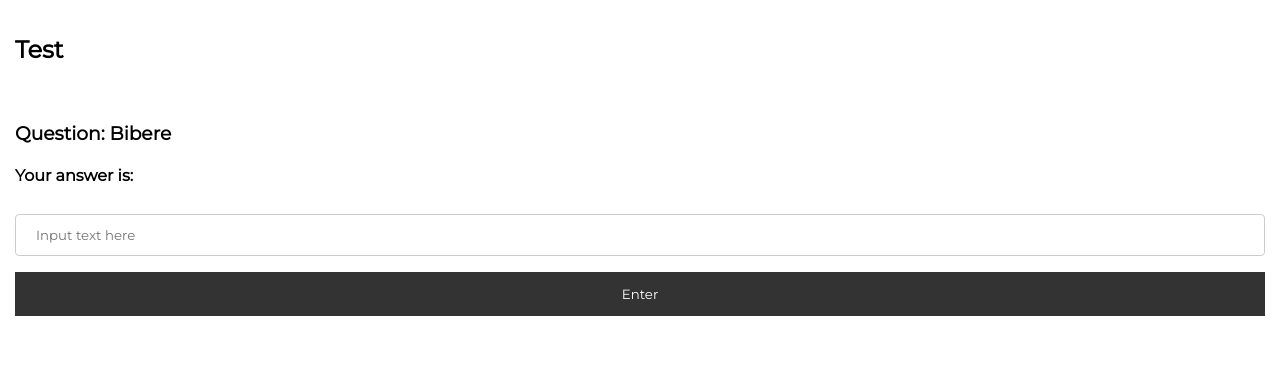
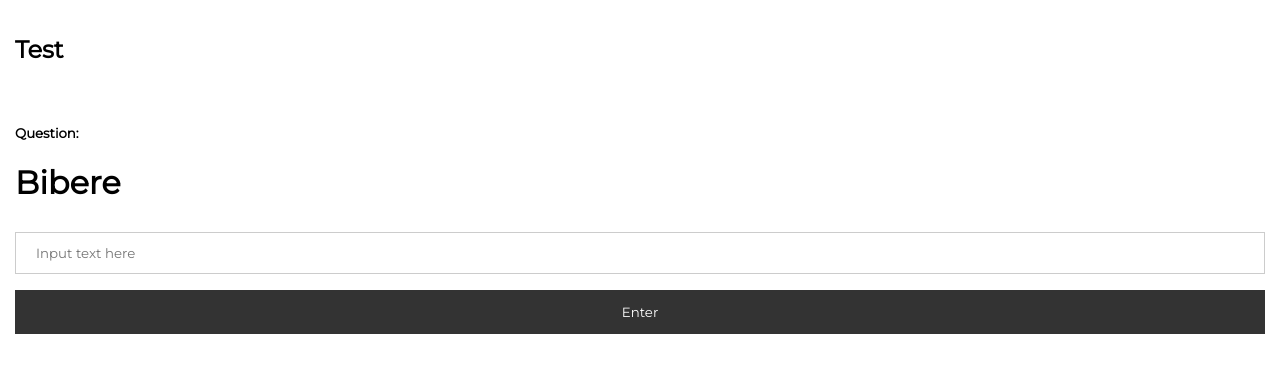
Before and after one commit to RafayelGardishyan/Schoolar, a Django app: page /app/test/4 in a window 1280 px wide. Shown: the part 106-479 px from the top of the page. Run offline with Django 3.2, Linux system fonts and the light colour scheme; a user stored in the database is signed in; data comes from the database, SQL or seed files in the repository; both versions use the stored data as it was after the commit.

Commit message:
Added better styles and some minor changes

```diff
--- a/learnit/static/css/style.css
+++ b/learnit/static/css/style.css
@@ -54,7 +54,7 @@ input[type=text], input[type=password], input[type=email], select {
   margin: 8px 0;
   display: inline-block;
   border: 1px solid #ccc;
-  border-radius: 4px;
+  /*border-radius: 4px;*/
   box-sizing: border-box;
   width: 100%;
 }
@@ -135,3 +135,19 @@ td{
 h2{
     font-weight: bold;
 }
+
+#add_inputs_c{
+    background-color: #007410;
+}
+
+#remove_inputs_c{
+    background-color: #7b0100;
+}
+
+#remove_inputs_c,#add_inputs_c{
+    font-weight: bolder;
+}
+
+#question_result, #wrong_answer{
+    display: none;
+}
--- a/learnit/static/js/test_module.js
+++ b/learnit/static/js/test_module.js
@@ -1,3 +1,6 @@
+    let good_color = "#009100";
+    let bad_color = "#b30008";
+
     let stats = {
         wrongAnswers: 0,
         goodAnswers: 0,
@@ -9,6 +12,7 @@
     }
 
     let current_question = undefined;
+    let previous_question = undefined;
 
       difficult_questions = [];
 
@@ -38,6 +42,9 @@
 
     function getWord() {
         let word = questions.splice(Math.floor(Math.random()*questions.length), 1)[0];
+        if (word == previous_question && questions.length != 1){
+            return getWord();
+        }
         if (word == undefined){
             post("/app/test/register/", {
                 'average_score': stats.averageScore,
@@ -64,6 +71,7 @@
     function wrongAnswer(question){
         if (!include(difficult_questions, question)){
             difficult_questions.push(question);
+            difficult_questions.push(question);
         }
         questions.push(question);
     }
@@ -72,15 +80,28 @@
         let answer = document.getElementById("input_box").value;
         if (answer == current_question.answer){
             stats.goodAnswers++;
-            document.getElementById("answer_indicator").innerText = "Good!";
+            document.getElementById("answer_indicator").innerText = "Good";
+            document.getElementById("answer_indicator").style.color = good_color;
+            document.getElementById("question").style.color = good_color;
         } else {
             stats.wrongAnswers++;
             wrongAnswer(current_question);
-            document.getElementById("answer_indicator").innerHTML = "Wrong. <br> Correct answer: " + current_question.answer;
+            document.getElementById("answer_indicator").innerHTML = "Wrong";
+            document.getElementById("answer_indicator").style.color = bad_color;
+            document.getElementById("question").style.color = bad_color;
+            document.getElementById("correct_answer").innerText = current_question.answer;
+            document.getElementById("wrong_answer").style.display = 'block';
         }
+        document.getElementById("question_result").style.display = 'block';
+        setTimeout(function () {
+            document.getElementById("question_result").style.display = 'none';
+            document.getElementById("wrong_answer").style.display = 'none';
+            document.getElementById("question").style.color = '#000000';
             getAverageScore();
+            previous_question = current_question;
             current_question = getWord();
             setWord(current_question);
+        }, 2000);
     }
 
     document.getElementById("input_box").addEventListener("keydown", function(e) {
--- a/templates/app/test.html
+++ b/templates/app/test.html
@@ -6,8 +6,10 @@
 
     <h2>Test</h2>
     <br>
-    <h3>Question: <span id="question"></span></h3>
-    <h4>Your answer is: <span id="answer_indicator"></span></h4>
+    <h5>Question:</h5>
+    <h1><span id="question"></span></h1>
+    <h4 id="question_result"><span id="answer_indicator"></span></h4>
+    <h2 id="wrong_answer">Correct answer: <i><span id="correct_answer"></span></i></h2>
     <input id="input_box" type="text" placeholder="Input text here" size="50"><br>
     <button onclick="check()">Enter</button>
     <script>
```
Also changed, not shown: templates/app/add.html (+7 -5 lines), db.sqlite3. Lines whose indentation alone changed are shown as unchanged.
